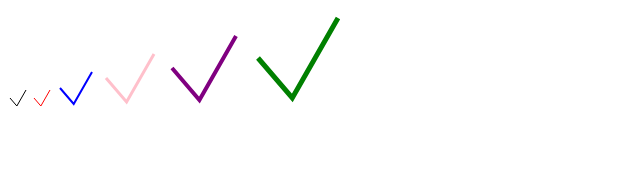
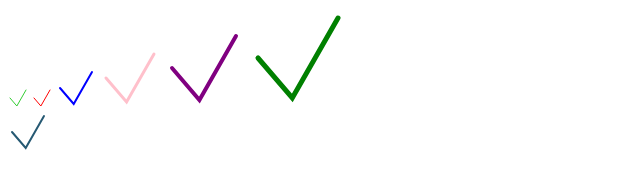
Before and after one commit to bpd-d/bpd-icon, a website built with Vite: page index.html in a window 1280 px wide. Shown: the full height of the page, 0-640 px from the left. Built offline with nearby package versions, Linux system fonts and the light colour scheme.

Commit message:
fix: Style building issues

```diff
--- a/index.html
+++ b/index.html
@@ -6,6 +6,15 @@
     <meta name="viewport" content="width=device-width, initial-scale=1.0" />
     <title>Vite App</title>
   </head>
+  <style>
+    :root {
+      --cui-icon-color: limegreen;
+    }
+
+    .custom-icon {
+      --cui-icon-color: hsl(200, 50%, 30%);
+    }
+  </style>
   <body>
     <div id="app"></div>
     <cui-icon name="checkmark"></cui-icon>
@@ -14,6 +23,9 @@
     <cui-icon name="checkmark" ratio="3" color="pink"></cui-icon>
     <cui-icon name="checkmark" ratio="4" color="purple"></cui-icon>
     <cui-icon name="checkmark" ratio="5" color="green"></cui-icon>
+    <div class="custom-icon">
+      <cui-icon name="checkmark" ratio="2"></cui-icon>
+    </div>
     <script type="module" src="/src/index.ts"></script>
   </body>
 </html>
--- a/src/utils.ts
+++ b/src/utils.ts
@@ -8,7 +8,7 @@
 };
 
 export const replaceCapitalLetter = (letter: string) => {
-  return `-${letter.toLowerCase}`;
+  return `-${letter.toLowerCase()}`;
 };
 
 export const parseStyleKey = (key: string) => {
```
